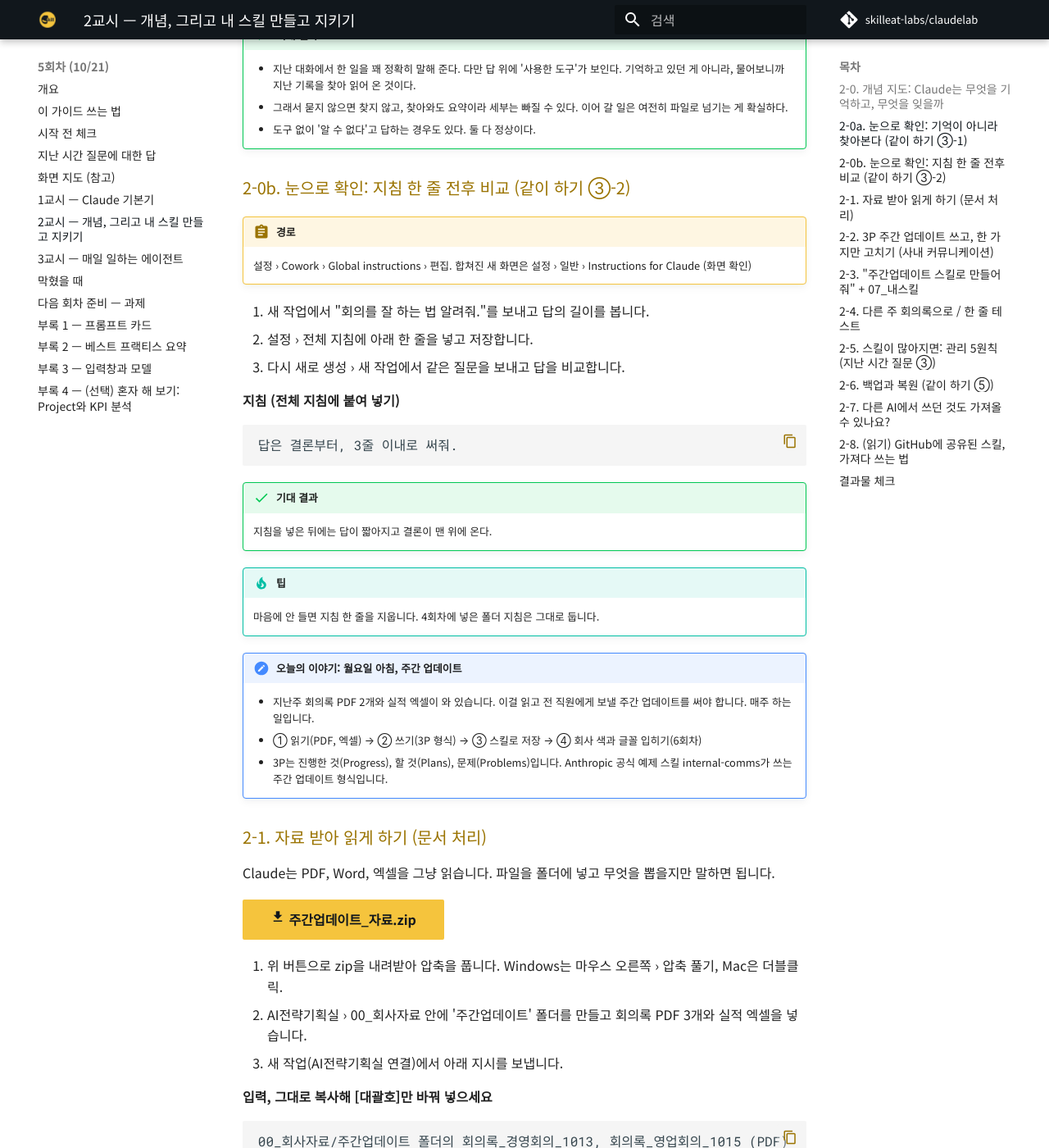
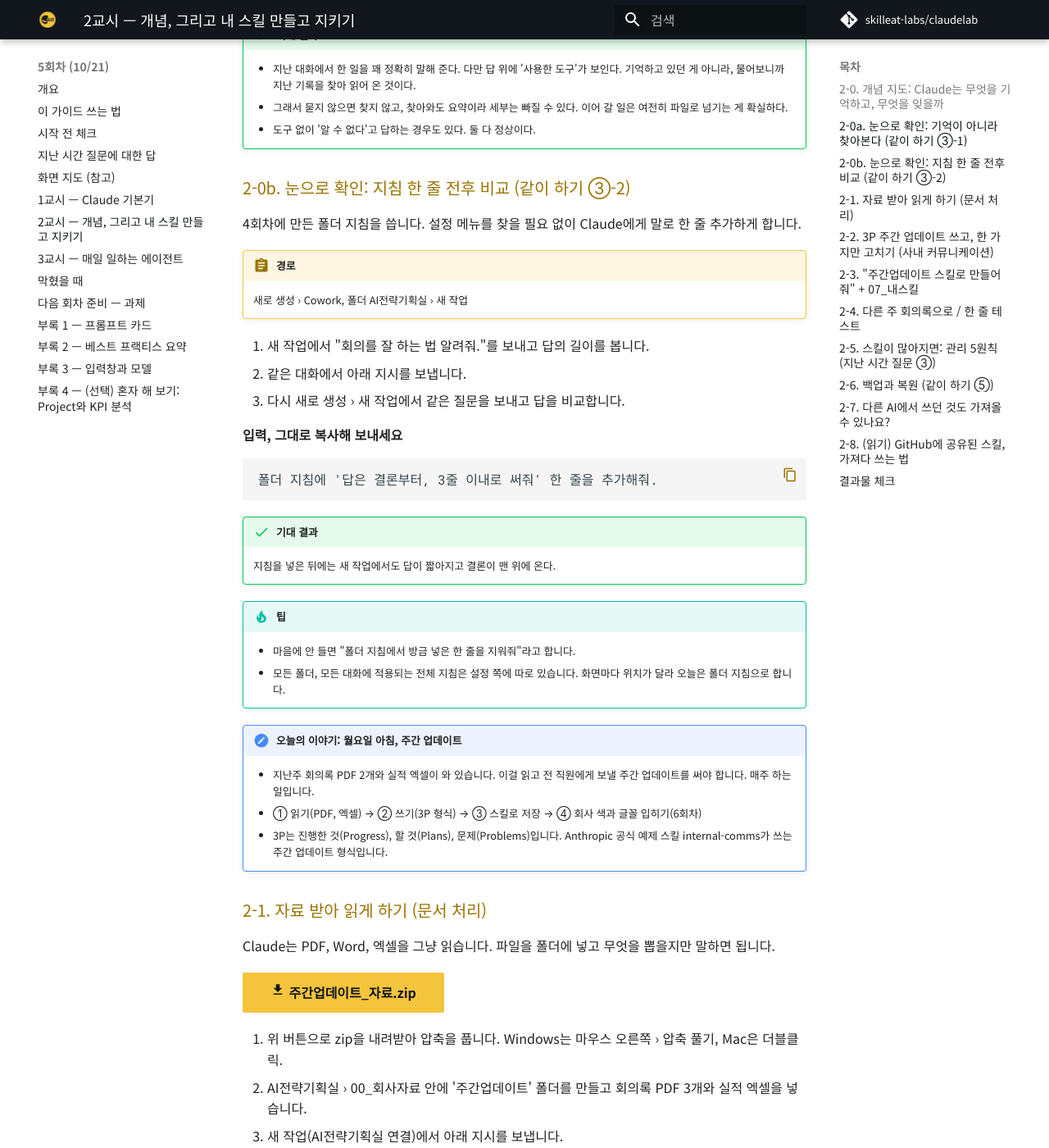
Before and after one commit to skilleat-labs/claudelab, an MkDocs documentation site: the page built from docs/day5/06.md, in a window 1280 px wide and 1400 px high, scrolled down 2628 px. Shown: the whole window at 82% size. Built offline with MkDocs 1.6.1 and Material for MkDocs 9.7.7, drawn with Linux system fonts in a browser that asks for light colours; comment, search, counter and statistics services are not loaded.

Commit message:
5회차 2-0b: 전체 지침 대신 폴더 지침으로 지침 전후 비교
Co-Authored-By: Claude Opus 5.5 <noreply@anthropic.com>

````diff
--- a/docs/day5/06.md
+++ b/docs/day5/06.md
@@ -79,24 +79,27 @@ Claude를 새로 온 유능한 비서라고 생각하면 쉽습니다.
 
 ### 2-0b. 눈으로 확인: 지침 한 줄 전후 비교 (같이 하기 ③-2)
 
+4회차에 만든 폴더 지침을 씁니다. 설정 메뉴를 찾을 필요 없이 Claude에게 말로 한 줄 추가하게 합니다.
+
 !!! abstract "경로"
-    설정 › Cowork › Global instructions › 편집. 합쳐진 새 화면은 설정 › 일반 › Instructions for Claude (화면 확인)
+    새로 생성 › Cowork, 폴더 AI전략기획실 › 새 작업
 
 1. 새 작업에서 "회의를 잘 하는 법 알려줘."를 보내고 답의 길이를 봅니다.
-2. 설정 › 전체 지침에 아래 한 줄을 넣고 저장합니다.
+2. 같은 대화에서 아래 지시를 보냅니다.
 3. 다시 새로 생성 › 새 작업에서 같은 질문을 보내고 답을 비교합니다.
 
-**지침 (전체 지침에 붙여 넣기)**
+**입력, 그대로 복사해 보내세요**
 
 ```text
-답은 결론부터, 3줄 이내로 써줘.
+폴더 지침에 '답은 결론부터, 3줄 이내로 써줘' 한 줄을 추가해줘.
 ```
 
 !!! success "기대 결과"
-    지침을 넣은 뒤에는 답이 짧아지고 결론이 맨 위에 온다.
+    지침을 넣은 뒤에는 새 작업에서도 답이 짧아지고 결론이 맨 위에 온다.
 
 !!! tip "팁"
-    마음에 안 들면 지침 한 줄을 지웁니다. 4회차에 넣은 폴더 지침은 그대로 둡니다.
+    - 마음에 안 들면 "폴더 지침에서 방금 넣은 한 줄을 지워줘"라고 합니다.
+    - 모든 폴더, 모든 대화에 적용되는 전체 지침은 설정 쪽에 따로 있습니다. 화면마다 위치가 달라 오늘은 폴더 지침으로 합니다.
 
 !!! note "오늘의 이야기: 월요일 아침, 주간 업데이트"
     - 지난주 회의록 PDF 2개와 실적 엑셀이 와 있습니다. 이걸 읽고 전 직원에게 보낼 주간 업데이트를 써야 합니다. 매주 하는 일입니다.
````
Also changed, not shown: docs/day5/04.md (+1 -1 lines), docs/day5/10.md (+1 -1 lines).
